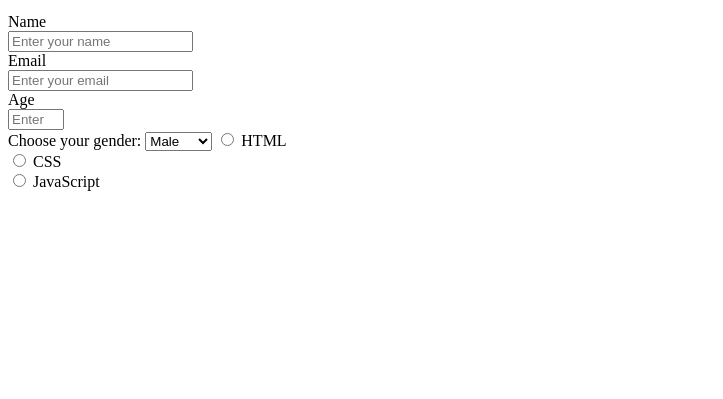
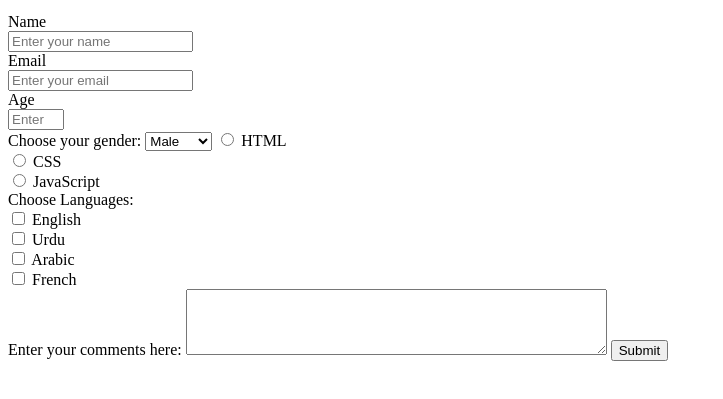
Before and after one commit to NailaHamid/SurverForm, a plain HTML site: page index.html in a window 1280 px wide. Shown: the part 87-486 px from the top of the page, without its empty margins (0-723 px from the left). Drawn offline with Linux system fonts and the light colour scheme.

Commit message:
index.html
updates for text area, submit button and check boxes

```diff
--- a/index.html
+++ b/index.html
@@ -27,6 +27,22 @@
             <input type="radio" id="javascript" name="fav_language" value="JavaScript">
             <label for="javascript">JavaScript</label>
 
+                        <br>
+            <label>Choose Languages:</label><br>
+            <input type="checkbox" id="lan1" name="lan1" value="lan1">
+            <label> English </label><br>
+            <input type="checkbox" id="lan2" name="lan2" value="lan2">
+            <label> Urdu </label><br>
+            <input type="checkbox" id="lan3" name="lan3" value="lan3">
+            <label> Arabic </label><br>
+            <input type="checkbox" id="lan4" name="lan4" value="lan4">
+            <label> French </label><br>
+
+            <label>Enter your comments here:</label>
+            <textarea id="comments" name="comments" rows="4" cols="50"></textarea>        </textarea>
+
+            <input id="submit" type="submit" value="Submit">
+
         </form>
     </body>
 </html>
```
